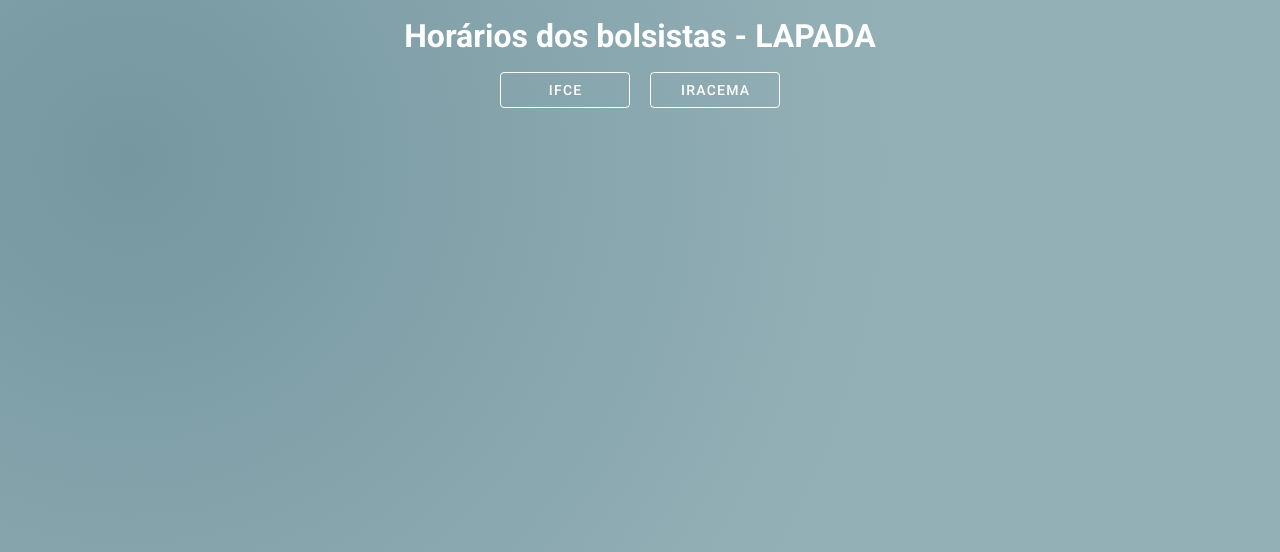
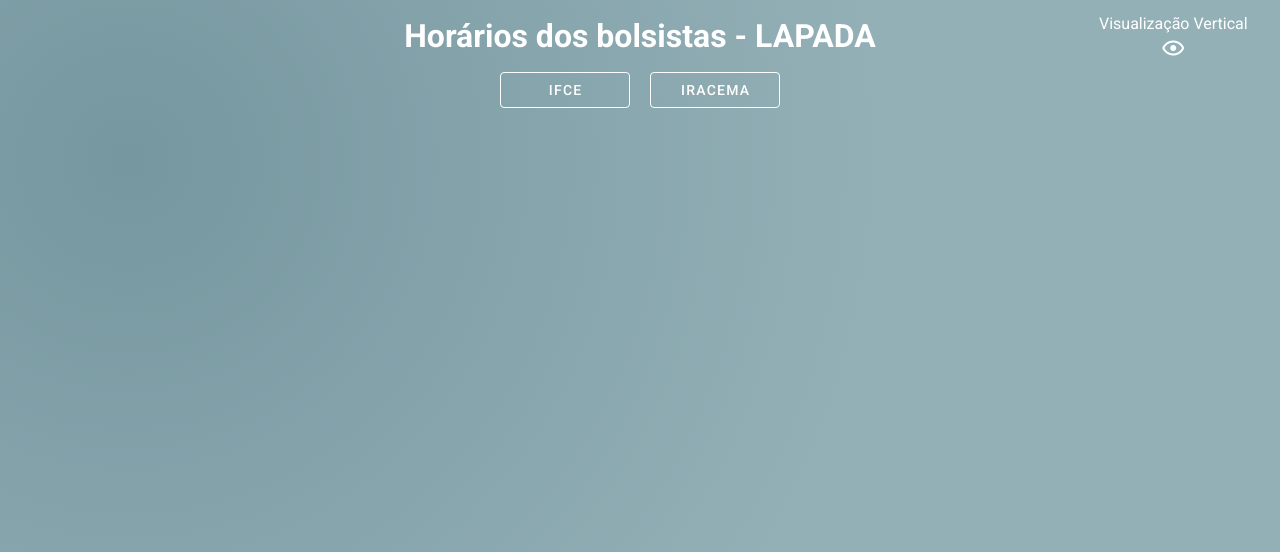
Before and after one commit to Juaozim/Lapada-Horarios, a Vue app: page / in a window 1280 px wide. Shown: the top 552 px of the page. Built offline with nearby package versions, Linux system fonts and the light colour scheme.

Commit message:
mudando endpoint de requisição

```diff
--- a/public/index.html
+++ b/public/index.html
@@ -4,7 +4,7 @@
     <meta charset="utf-8">
     <meta http-equiv="X-UA-Compatible" content="IE=edge">
     <meta name="viewport" content="width=device-width,initial-scale=1.0">
-    <link rel="icon" href="<%= BASE_URL %>clock.png">
+    <link rel="icon" href="<%= BASE_URL %>logo.jpeg">
     <title>Lapada - Horários</title>
     <link rel="stylesheet" href="https://fonts.googleapis.com/css?family=Roboto:100,300,400,500,700,900">
     <link rel="stylesheet" href="https://cdn.jsdelivr.net/npm/@mdi/font@latest/css/materialdesignicons.min.css">
--- a/src/App.vue
+++ b/src/App.vue
@@ -21,9 +21,3 @@
   }),
 };
 </script>
-
-<style>
-  .v-input__slot {
-    background: #ffffff !important;
-  }
-</style>
--- a/src/components/table.vue
+++ b/src/components/table.vue
@@ -48,17 +48,18 @@
           </v-btn>
         </v-row>
       </v-col>
+
+      <v-col cols="11" v-if="ifceTable && !loading">
+        <v-autocomplete background-color="#ffffff" clearable
+        @click:clear="clearSelectedBolsista()"
+          label="Selecionar bolsista" filled
+          :items="ifceBolsistas" v-model="selectedBolsista"
+        ></v-autocomplete>
+      </v-col>
     </v-row>
 
     <!-- IFCE TABLE -->
     <v-row align="center" justify="center">
-      <v-col cols="11" v-if="ifceTable && !loading">
-        <v-autocomplete clearable @click:clear="clearSelectedBolsista()"
-          label="Selecionar bolsista" filled
-          :items="ifceBolsistas" v-model="selectedBolsista"
-        ></v-autocomplete>
-      </v-col>
-
       <v-col v-if="ifceTable && !loading && !selectedBolsistaData"
       cols="11" class="hoursTable">
         <div class="hoursDiv" v-for="(hour, index) in ifceHours" :key="index">
@@ -99,7 +100,8 @@
     <!-- IRACEMA TABLE -->
     <v-row align="center" justify="center">
       <v-col cols="11" v-if="iracemaTable && !loading">
-        <v-autocomplete clearable @click:clear="clearSelectedBolsista()"
+        <v-autocomplete background-color="#ffffff" clearable
+        @click:clear="clearSelectedBolsista()"
           label="Selecionar bolsista" filled
           :items="iracemaBolsistas" v-model="selectedBolsista"
         ></v-autocomplete>
@@ -250,6 +252,10 @@
       type: String,
       required: true,
     },
+    verticalViewMode: {
+      type: Boolean,
+      required: true,
+    },
   },
   data() {
     return {
@@ -308,7 +314,7 @@
       ifceData: {},
       iracemaData: {},
       selectedDay: '',
-      verticalView: true,
+      verticalView: this.verticalViewMode,
       ifceBolsistas: [],
       iracemaBolsistas: [],
       selectedBolsista: '',
@@ -328,7 +334,7 @@
         .then((res) => {
           if (res.status === 200) {
             this.loading = false;
-            this.ifceData = res.data.filter((bolsista) => {
+            this.ifceData = res.data.result.filter((bolsista) => {
               if (bolsista['Base de Operação'].includes('IFCE')) {
                 return bolsista;
               }
@@ -353,7 +359,7 @@
         .then((res) => {
           if (res.status === 200) {
             this.loading = false;
-            this.iracemaData = res.data.filter((bolsista) => {
+            this.iracemaData = res.data.result.filter((bolsista) => {
               if (bolsista['Base de Operação'].includes('Iracema Coworking')) {
                 return bolsista;
               }
--- a/src/plugins/axios.js
+++ b/src/plugins/axios.js
@@ -1,7 +1,8 @@
 import axios from 'axios';
 
 const api = axios.create({
-  baseURL: 'https://sheetsu.com/apis/v1.0bu/e99b9fadea41',
+  // baseURL: 'https://sheetsu.com/apis/v1.0bu/e99b9fadea41',
+  baseURL: 'https://script.googleusercontent.com/macros/echo?user_content_key=C3t6ij_KSLRCMM1WM_ICeC7ew91e6x9B7gvK_hIuoDEGkxltaj9cwc6tH_BaqFqITAp-GgkGX0IWk4xSrRWysYvhuEvnpJ9_m5_BxDlH2jW0nuo2oDemN9CCS2h10ox_1xSncGQajx_ryfhECjZEnB8eQt4iI4IRS2fk0zU1cxF2lqSehkH8PIZu7nGsCxPGoLXy62aVlovnbhldcH_PuLe5y3QMXwi7&lib=My2p3MTFytjspv36LDQiRrSdsNoz-DafV',
 });
 
 export default api;
--- a/src/views/Horarios.vue
+++ b/src/views/Horarios.vue
@@ -1,10 +1,32 @@
 <template>
   <v-container fluid class="homeContainer">
     <v-row justify="center" align="center">
-      <v-col cols="12">
+      <v-col cols="2">
+      </v-col>
+      <v-col cols="8">
         <h1 class="homeTitle">
           Horários dos bolsistas - LAPADA
         </h1>
+      </v-col>
+      <v-col cols="2">
+        <div>
+          <div class="text-center" style="color: #fff">
+            Visualização Vertical
+          </div>
+
+          <div v-if="verticalView" class="eyeIcon"
+           @click="verticalView = false">
+            <v-icon>
+              mdi-eye-outline
+            </v-icon>
+          </div>
+
+          <div class="eyeIcon" v-else @click="verticalView = true">
+            <v-icon>
+              mdi-eye-off-outline
+            </v-icon>
+          </div>
+        </div>
       </v-col>
       <v-btn class="button" outlined color="white"
       @click="selectedBase = 'IFCE'"
@@ -18,7 +40,7 @@
         IRACEMA
       </v-btn>
 
-      <weekTable :base="selectedBase"></weekTable>
+      <weekTable :base="selectedBase" :verticalViewMode="verticalView"></weekTable>
     </v-row>
   </v-container>
 </template>
@@ -34,6 +56,7 @@
   data() {
     return {
       selectedBase: '',
+      verticalView: true,
     };
   },
 };
@@ -60,4 +83,11 @@
     background-color: #e77f3f !important;
     border-color: #e77f3f !important;
   }
+  .eyeIcon {
+    display: flex;
+    justify-content: center;
+  }
+  .eyeIcon i {
+    color: #fff;
+  }
 </style>
```
Also changed, not shown: public/logo.jpeg (added).
